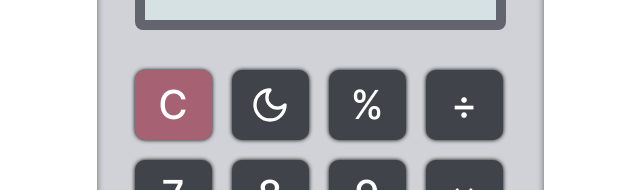
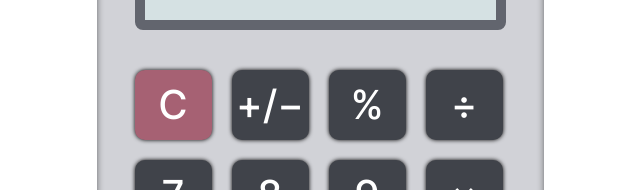
Before and after one commit to andre-lomba/front_end_from_the_basics___calculator, a React (Vite) app: page / in a window 1280 px wide. Shown: the part 243-433 px from the top of the page, without its empty margins (320-960 px from the left). Built offline with nearby package versions, Linux system fonts and the light colour scheme; the HTML template or start-up script is replaced by a standard one.

Commit message:
refactor: symbol "+/-" added

```diff
--- a/src/components/calculator/components/Keyboard.tsx
+++ b/src/components/calculator/components/Keyboard.tsx
@@ -1,11 +1,7 @@
-import { Moon, Sun } from 'lucide-react'
-import { useTheme } from '../../../hooks/useTheme'
 import Button from './Button'
 import './Keyboard.css'
 
 export default function Keyboard() {
-  const { theme, toggleTheme } = useTheme()
-
   return (
     <div className="keyboard">
       <div className="grid">
@@ -15,13 +11,7 @@ export default function Keyboard() {
           data={{ label: 'C' }}
           onClick={() => undefined}
         />
-        <Button
-          size="regular"
-          data={{
-            label: theme === 'dark' ? <Sun size={40} /> : <Moon size={40} />,
-          }}
-          onClick={toggleTheme}
-        />
+        <Button size="regular" data={{ label: '+/−' }} onClick={console.log} />
         <Button size="regular" data={{ label: '%' }} onClick={console.log} />
         <Button size="regular" data={{ label: '÷' }} onClick={console.log} />
         <Button
```
